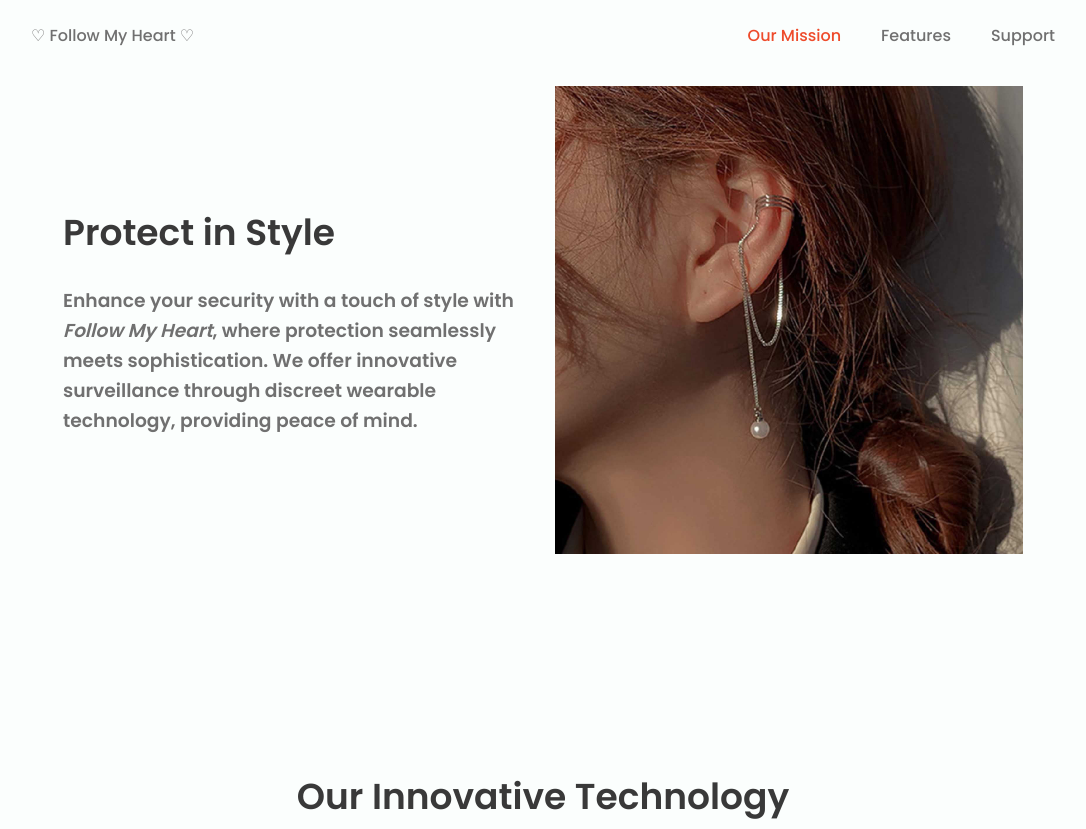
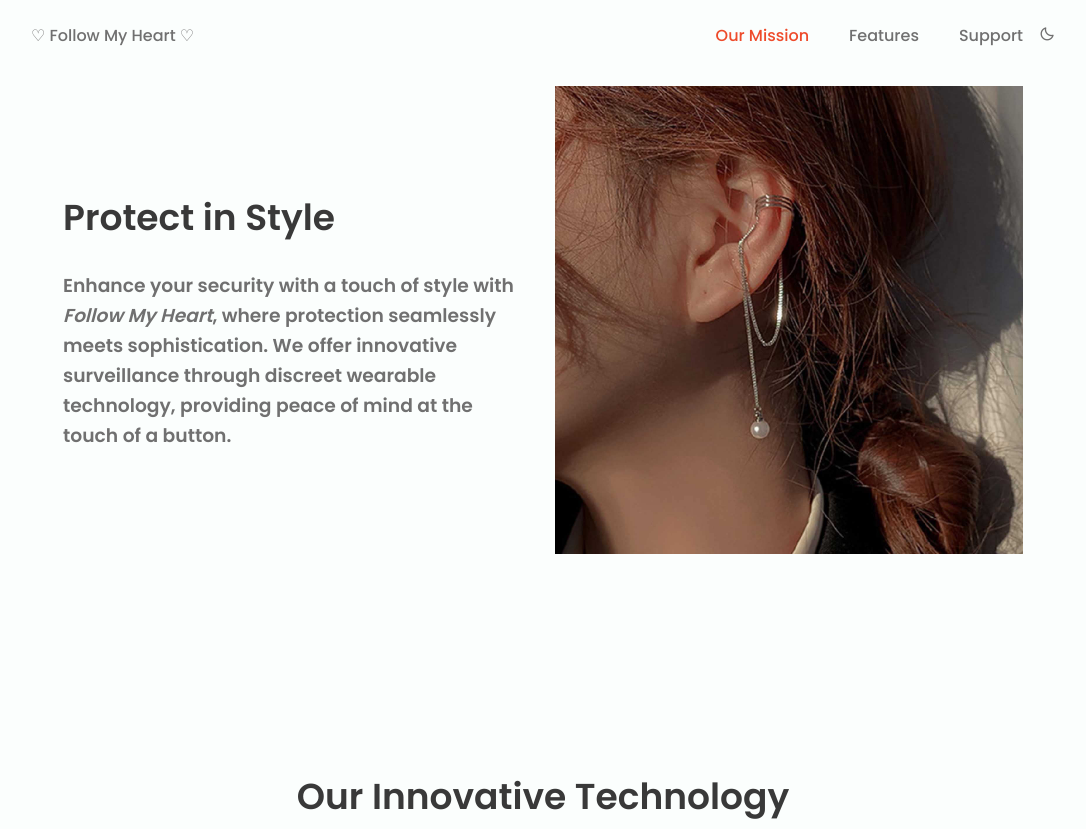
Before and after one commit to anfhua/FollowMyHeartLLC, a plain HTML site: page index.html in a window 1280 px wide. Shown: the top 829 px of the page, without its empty margins (97-1183 px from the left). Drawn offline with nearby package versions, Linux system fonts and the light colour scheme.

Commit message:
Update index.html

```diff
--- a/index.html
+++ b/index.html
@@ -30,13 +30,13 @@
                         <li class="nav__item"><a href="#services" class="nav__link">Features</a></li>
                         <li class="nav__item"><a href="#app" class="nav__link">Support</a></li>
 
-                         <!-- <li><i class='bx bx-moon change-theme' id="theme-button"></i></li> -->
+                        <li><i class='bx bx-moon change-theme' id="theme-button"></i></li>
                     </ul>
                 </div>
 
-               <!-- <div class="nav__toggle" id="nav-toggle">
+                <div class="nav__toggle" id="nav-toggle">
                     <i class='bx bx-menu'></i>
-                </div> -->
+                </div>
             </nav>
         </header>
 
@@ -49,7 +49,7 @@
                         <h3>Enhance your security with a touch of style with <em>Follow My Heart</em>,
                             where protection seamlessly meets sophistication. We offer innovative
                              surveillance through discreet wearable technology,
-                              providing peace of mind.</h3>
+                              providing peace of mind at the touch of a button.</h3>
                     </div>
                     <img src="assets/img/home.png" alt="" class="home__img">
                 </div>
```
